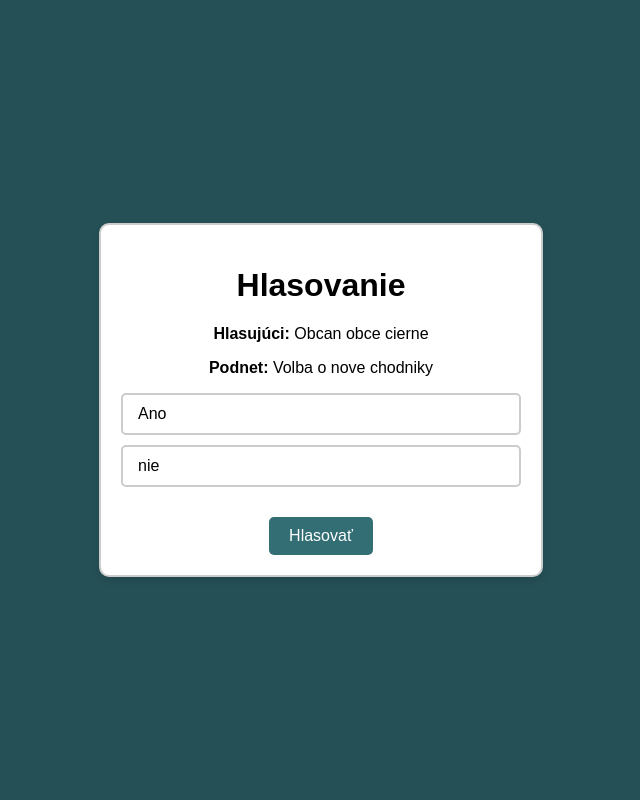
After one commit to Draxlerko/Hackathon, a PHP site: page /hlasovanie.php in a window 1280 px wide. The commit adds this page. Shown: the whole page, without its empty margins (319-959 px from the left). Run offline with PHP 8.4, Linux system fonts and the light colour scheme.

Commit message:
hlasovanie1

```diff
--- /dev/null
+++ b/hlasovanie.php
@@ -0,0 +1,113 @@
+<?php
+// Statické údaje o hlasovaní
+$voter = "Obcan obce cierne"; // Meno hlasujúceho
+$question = "Volba o nove chodniky"; // Otázka na hlasovanie
+$options = ["Ano","nie"]; // Možnosti hlasovania
+
+// Spracovanie hlasovania
+$message = "";
+if ($_SERVER['REQUEST_METHOD'] === 'POST') {
+    $selectedOption = $_POST['vote'] ?? null;
+    $voterName = $_POST['voter'] ?? null;
+
+    if ($selectedOption && $voterName) {
+        // Tu môžete pridať logiku na uloženie hlasu do databázy alebo súboru
+        $message = "Ďakujeme za váš hlas, $voterName! Vybrali ste ste si v volbe,$question: $selectedOption.";
+    } else {
+        $message = "Nastala chyba pri spracovaní vášho hlasu.";
+    }
+}
+?>
+
+<!DOCTYPE html>
+<html lang="sk">
+<head>
+    <meta charset="UTF-8">
+    <meta name="viewport" content="width=device-width, initial-scale=1.0">
+    <title>Hlasovanie</title>
+    <style>
+        body {
+            display: flex;
+            justify-content: center;
+            align-items: center;
+            height: 100vh;
+            margin: 0;
+            font-family: Arial, sans-serif;
+            background-color:rgb(37, 80, 86);
+        }
+        .voting-container {
+            text-align: center;
+            border: 2px solid #ccc;
+            border-radius: 10px;
+            padding: 20px;
+            background-color: #fff;
+            box-shadow: 0 4px 8px rgba(0, 0, 0, 0.1);
+            width: 400px;
+        }
+        .option-container {
+            display: flex;
+            align-items: center;
+            margin: 10px 0;
+        }
+        .option-container input[type="radio"] {
+            display: none;
+        }
+        .option-container label {
+            display: flex;
+            align-items: center;
+            cursor: pointer;
+            padding: 10px 15px;
+            border: 2px solid #ccc;
+            border-radius: 5px;
+            transition: all 0.3s ease;
+            width: 100%;
+            text-align: left;
+        }
+        .option-container input[type="radio"]:checked + label {
+            background-color: rgb(51, 110, 117);
+            color: white;
+            border-color: rgb(51, 110, 117);
+        }
+        button {
+            background-color: rgb(51, 110, 117);
+            color: white;
+            border: none;
+            padding: 10px 20px;
+            border-radius: 5px;
+            cursor: pointer;
+            font-size: 16px;
+            margin-top: 20px;
+        }
+        button:hover {
+            background-color: rgb(37, 80, 86);
+        }
+        .message {
+            margin-top: 20px;
+            font-size: 18px;
+            color: rgb(51, 110, 117);
+        }
+    </style>
+</head>
+<body>
+    <div class="voting-container">
+        <?php if ($message): ?>
+            <p class="message"><?php echo htmlspecialchars($message); ?></p>
+        <?php else: ?>
+            <h1>Hlasovanie</h1>
+            <p><strong>Hlasujúci:</strong> <?php echo htmlspecialchars($voter); ?></p>
+            <p><strong>Podnet:</strong> <?php echo htmlspecialchars($question); ?></p>
+            <form action="" method="POST">
+                <?php foreach ($options as $index => $option): ?>
+                    <div class="option-container">
+                        <input type="radio" id="option<?php echo $index; ?>" name="vote" value="<?php echo htmlspecialchars($option); ?>" required>
+                        <label for="option<?php echo $index; ?>"><?php echo htmlspecialchars($option); ?></label>
+                    </div>
+                <?php endforeach; ?>
+                <input type="hidden" name="voter" value="<?php echo htmlspecialchars($voter); ?>">
+                <button type="submit">Hlasovať</button>
+            </form>
+        <?php endif; ?>
+
+    </div>
+</body>
+</html>
```
Also changed, not shown: payme.php (+36 -2 lines).
